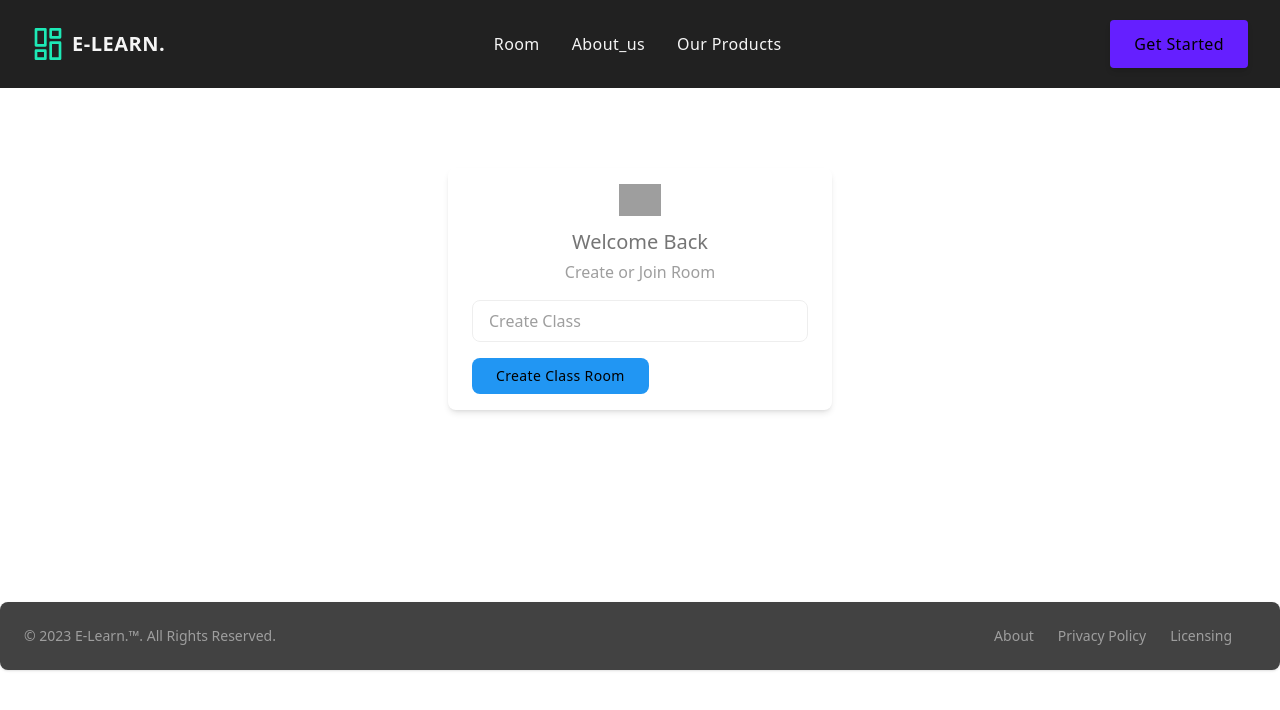
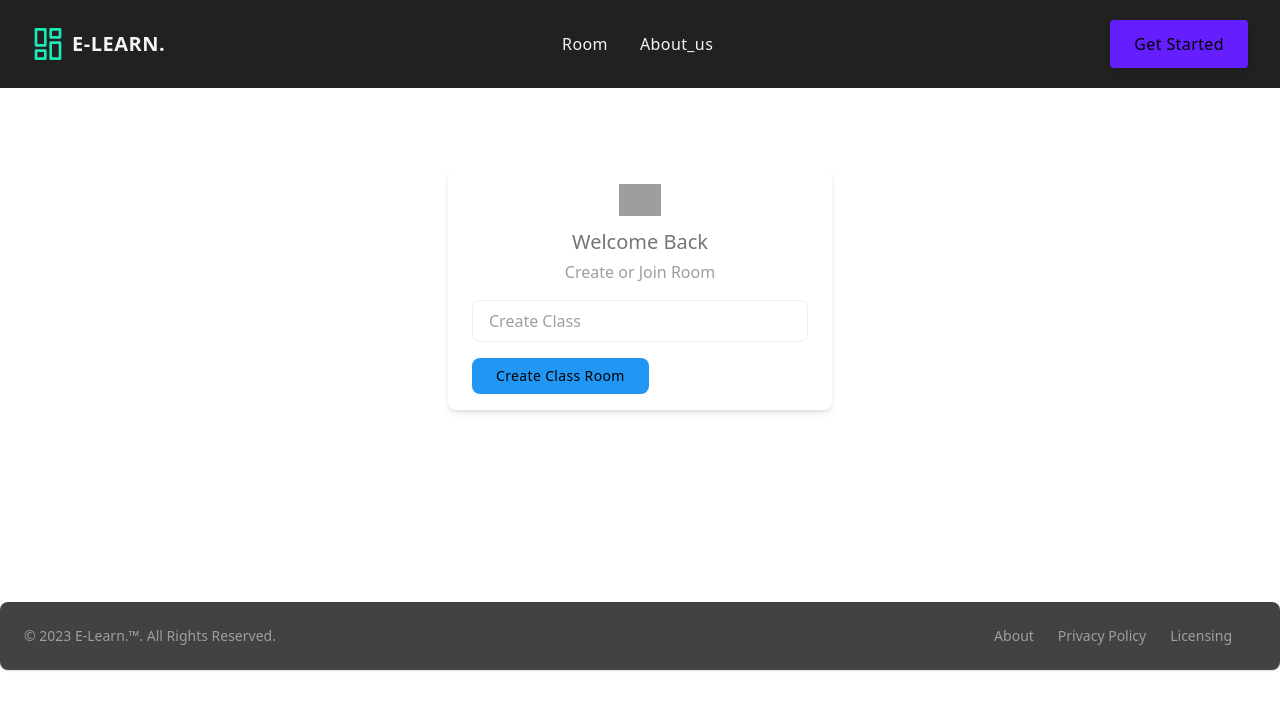
Before and after one commit to ketchanji/E-Learning-sytem, a React (Create React App) app: page /home in a window 1280 px wide. Shown: the top 710 px of the page. Built offline with nearby package versions, Linux system fonts and the light colour scheme; grey boxes are pictures that could not be loaded.

Commit message:
left with the product page

```diff
--- a/package.json
+++ b/package.json
@@ -8,6 +8,8 @@
     "@testing-library/user-event": "^13.5.0",
     "@zegocloud/zego-uikit-prebuilt": "^1.7.0",
     "animate.css": "^4.1.1",
+    "aos": "^2.3.4",
+    "axios": "^1.3.4",
     "localforage": "^1.10.0",
     "match-sorter": "^6.3.1",
     "react": "^18.2.0",
--- a/public/index.html
+++ b/public/index.html
@@ -14,6 +14,8 @@
     href="https://cdnjs.cloudflare.com/ajax/libs/animate.css/4.1.1/animate.min.css"
   />
     <link rel="apple-touch-icon" href="%PUBLIC_URL%/logo192.png" />
+
+    <link href="https://unpkg.com/aos@2.3.1/dist/aos.css" rel="stylesheet">
     <!--
       manifest.json provides metadata used when your web app is installed on a
       user's mobile device or desktop. See https://developers.google.com/web/fundamentals/web-app-manifest/
@@ -44,5 +46,9 @@
       To create a production bundle, use `npm run build` or `yarn build`.
     -->
     <script src="//code.tidio.co/qfjkujg2ul4yecyshwx7nw72ayp4ridq.js" async></script>
+    <script src="https://unpkg.com/aos@2.3.1/dist/aos.js"></script>
+    <script>
+      AOS.init();
+    </script>
   </body>
 </html>
--- a/src/App.js
+++ b/src/App.js
@@ -2,7 +2,6 @@ import { Route, Routes, Navigate } from "react-router-dom";
 import Index from "./components/Index";
 import Home from "./components/Home";
 import Room from "./components/Room";
-import { Products } from "./components/Products";
 import About from "./components/About";
 function App() {
   return (
@@ -12,7 +11,6 @@ function App() {
         <Route path="/home" element={<Home />} />room?roomid=
         <Route path="/room/:RoomID" element={<Room />} />
         <Route path="/about" element={<About />} />
-        <Route path="/products" element={<Products />} />
       </Routes>
     </div>
   );
--- a/src/components/Products.js
+++ /dev/null
@@ -1,7 +0,0 @@
-import React from 'react';
-
-export const Products = () => {
-    return (
-        <div>Contact</div>
-    );
-  };
--- a/src/components/components/About.jsx
+++ b/src/components/components/About.jsx
@@ -108,7 +108,7 @@ export const About = () => {
         </div>
       </div>
 
-      <div className="px-4 py-16 mx-auto sm:max-w-xl md:max-w-full lg:max-w-screen-xl md:px-24 lg:px-8 lg:py-20">
+      <div className="px-4 py-16 mx-auto sm:max-w-xl md:max-w-full lg:max-w-screen-xl md:px-24 lg:px-8 lg:py-20" data-aos="flip-up" data-aos-duration="1000">
         <div className="grid gap-24 row-gap-8 lg:grid-cols-5">
           <div className="grid gap-8 lg:col-span-2">
             <div>
@@ -185,7 +185,9 @@ export const About = () => {
         </div>
       </div>
 
-      <div className="px-4 py-16 mx-auto sm:max-w-xl md:max-w-full lg:max-w-screen-xl md:px-24 lg:px-8 lg:py-20">
+      <div className="px-4 py-16 mx-auto sm:max-w-xl md:max-w-full lg:max-w-screen-xl md:px-24 lg:px-8 lg:py-20"  data-aos="flip-left"
+     data-aos-easing="ease-out-cubic"
+     data-aos-duration="1000">
         <div className="max-w-xl sm:mx-auto lg:max-w-2xl">
           <div className="max-w-xl mb-10 md:mx-auto sm:text-center lg:max-w-2xl md:mb-12">
             <h2 className="max-w-lg mb-6 font-sans text-3xl font-bold leading-none tracking-tight text-gray-900 sm:text-4xl md:mx-auto">
--- a/src/components/components/Header.jsx
+++ b/src/components/components/Header.jsx
@@ -1,6 +1,10 @@
 import React from 'react';
 import { useNavigate } from 'react-router-dom';
 import 'animate.css';
+import AOS from 'aos';
+import 'aos/dist/aos.css'; // You can also use <link> for styles
+// ..
+AOS.init();
 
 export const Header = () => {
 
@@ -67,7 +71,7 @@ export const Header = () => {
       </div>
 
 
-      <div className="px-4 py-16 mx-auto sm:max-w-xl md:max-w-full lg:max-w-screen-xl md:px-24 lg:px-8 lg:py-20">
+      <div className="px-4 py-16 mx-auto sm:max-w-xl md:max-w-full lg:max-w-screen-xl md:px-24 lg:px-8 lg:py-20"  data-aos="fade-up" data-aos-duration="3000">
       <div className="max-w-xl mb-10 md:mx-auto sm:text-center lg:max-w-2xl md:mb-12">
         <h2 className="max-w-lg mb-6 font-sans text-3xl font-bold leading-none tracking-tight text-gray-900 sm:text-4xl md:mx-auto">
           <span className="relative inline-block">
@@ -249,7 +253,7 @@ export const Header = () => {
 
 
 
-    <div className="px-4 py-16 mx-auto sm:max-w-xl md:max-w-full lg:max-w-screen-xl md:px-24 lg:px-8 lg:py-20">
+    <div className="px-4 py-16 mx-auto sm:max-w-xl md:max-w-full lg:max-w-screen-xl md:px-24 lg:px-8 lg:py-20" data-aos="flip-up" data-aos-duration="3000">
       <div className="grid gap-12 row-gap-8 lg:grid-cols-2">
         <div className="flex flex-col justify-center">
           <div className="max-w-xl mb-6">
@@ -329,7 +333,9 @@ export const Header = () => {
     </div>
 
 
-    <div className="flex flex-col px-4 py-16 mx-auto sm:max-w-xl md:max-w-full lg:max-w-screen-xl md:px-24 lg:px-8 lg:py-20 lg:flex-row">
+    <div className="flex flex-col px-4 py-16 mx-auto sm:max-w-xl md:max-w-full lg:max-w-screen-xl md:px-24 lg:px-8 lg:py-20 lg:flex-row" data-aos="flip-left"
+     data-aos-easing="ease-out-cubic"
+     data-aos-duration="2000">
         <div className="mb-5 lg:w-1/3 lg:mb-0 lg:mr-20">
           <h2 className="relative mb-4 font-sans text-3xl font-bold tracking-tight text-gray-900 sm:text-4xl sm:leading-none">
             <span className="relative inline-block">
--- a/src/components/components/NavBar.jsx
+++ b/src/components/components/NavBar.jsx
@@ -72,16 +72,6 @@ export const Nav = () => {
                   class="font-medium tracking-wide text-gray-100 transition-colors duration-200 hover:text-teal-accent-400"
                 >
                   About_us
-                </a>
-              </li>
-              <li>
-                <a
-                  href="" onClick={navigatetoProduct}
-                  aria-label="Our Products"
-                  title="About us"
-                  class="font-medium tracking-wide text-gray-100 transition-colors duration-200 hover:text-teal-accent-400"
-                >
-                  Our Products
                 </a>
               </li>
             </ul>
```
Also changed, not shown: 1 other file (tests, documents, lock files or other folders).
